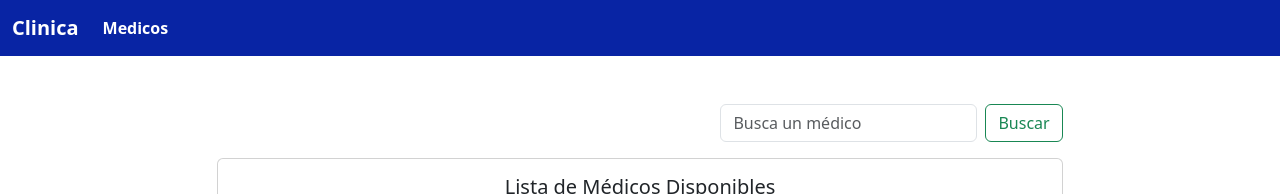
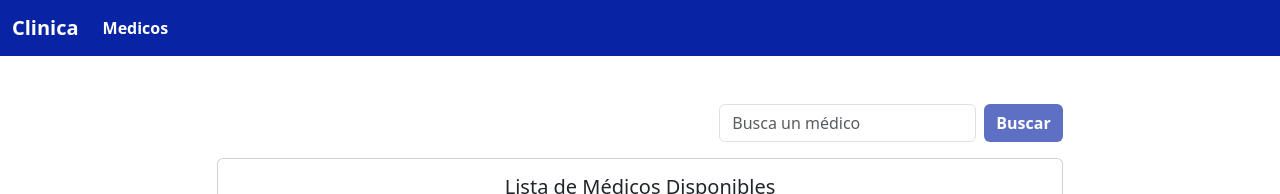
Before and after one commit to RodrigoStranger/gestor-citas-consulta-clinica-angular, an Angular app: page /medicos in a window 1280 px wide. Shown: the top 194 px of the page. Built offline with nearby package versions, Linux system fonts and the light colour scheme; no server answers.

Commit message:
update del buscador

```diff
--- a/src/app/components/search/search.css
+++ b/src/app/components/search/search.css
@@ -0,0 +1,12 @@
+
+.btn-buscar {
+  background-color: #0824a4 !important;
+  color: white !important;
+  border: none;
+  font-weight: bold;
+}
+
+.form-control:focus {
+  border-color: #0824a4 !important;
+  box-shadow: 0 0 0 0.2rem rgba(8,36,164,0.25) !important;
+}
--- a/src/app/components/search/search.html
+++ b/src/app/components/search/search.html
@@ -1,6 +1,6 @@
 <div class="d-flex mb-2">
-    <form class="d-flex">
-      <input class="form-control me-2" type="search" [placeholder]="placeholder" aria-label="Search">
-      <button class="btn btn-outline-success" type="submit">Buscar</button>
-    </form>
+    <form class="d-flex" (submit)="onBuscar(); $event.preventDefault()">
+      <input class="form-control me-2" type="search" [(ngModel)]="valor" [placeholder]="placeholder" aria-label="Search" name="busqueda" (input)="buscar.emit(valor)">
+      <button class="btn btn-buscar" type="submit" [disabled]="!valor.trim()">Buscar</button>
+  </form>
 </div>
--- a/src/app/components/search/search.ts
+++ b/src/app/components/search/search.ts
@@ -1,13 +1,19 @@
-import { Component } from '@angular/core';
-import { Input } from '@angular/core';
+import { Component, Input, Output, EventEmitter } from '@angular/core';
+import { FormsModule } from '@angular/forms';
 
 @Component({
   selector: 'app-search',
   standalone: true,
-  imports: [],
+  imports: [FormsModule],
   templateUrl: './search.html',
   styleUrls: ['./search.css']
 })
 export class Search {
   @Input() placeholder: string = 'Buscar';
+  @Output() buscar = new EventEmitter<string>();
+  valor: string = '';
+
+  onBuscar() {
+    this.buscar.emit(this.valor);
+  }
 }
--- a/src/app/pages/medicos/medicos.html
+++ b/src/app/pages/medicos/medicos.html
@@ -4,7 +4,7 @@
   <div class="col-sm-8 mt-5">
     <div class="row mb-2">
           <div class="col-12 d-flex justify-content-end">
-            <app-search [placeholder]="'Busca un médico'"></app-search>
+            <app-search [placeholder]="'Busca un médico'" (buscar)="filtrarMedicos($event)"></app-search>
           </div>
     </div>
     <div class="card">
@@ -25,7 +25,7 @@
             </tr>
           </thead>
           <tbody>
-            <tr *ngFor="let medico of medicos">
+            <tr *ngFor="let medico of medicosFiltrados">
               <td class="border border-dark">{{ medico.id_medico }}</td>
               <td class="border border-dark">{{ medico.usuario.dni }}</td>
               <td class="border border-dark">{{ medico.usuario.correo }}</td>
--- a/src/app/pages/medicos/medicos.ts
+++ b/src/app/pages/medicos/medicos.ts
@@ -13,6 +13,7 @@ import { Search } from '../../components/search/search';
 })
 export class MedicosComponent implements OnInit {
   medicos: Medico[] = [];
+  medicosFiltrados: Medico[] = [];
   activo: "habilitados" | "deshabilitados" = "habilitados";
 
   constructor(private medicoService: MedicoService) { }
@@ -25,10 +26,21 @@ export class MedicosComponent implements OnInit {
     this.medicoService.obtenerMedicos(this.activo).subscribe({
       next: (response) => {
         this.medicos = response.data;
+        this.medicosFiltrados = response.data;
       },
       error: (error) => {
         console.error('Error al obtener los médicos:', error);
       }
     });
   }
+
+  filtrarMedicos(texto: string): void {
+    if (!texto.trim()) {
+      this.medicosFiltrados = this.medicos;
+    } else {
+      this.medicosFiltrados = this.medicos.filter(medico =>
+        medico.usuario.nombre.toLowerCase().includes(texto.toLowerCase())
+      );
+    }
+  }
 }
```
